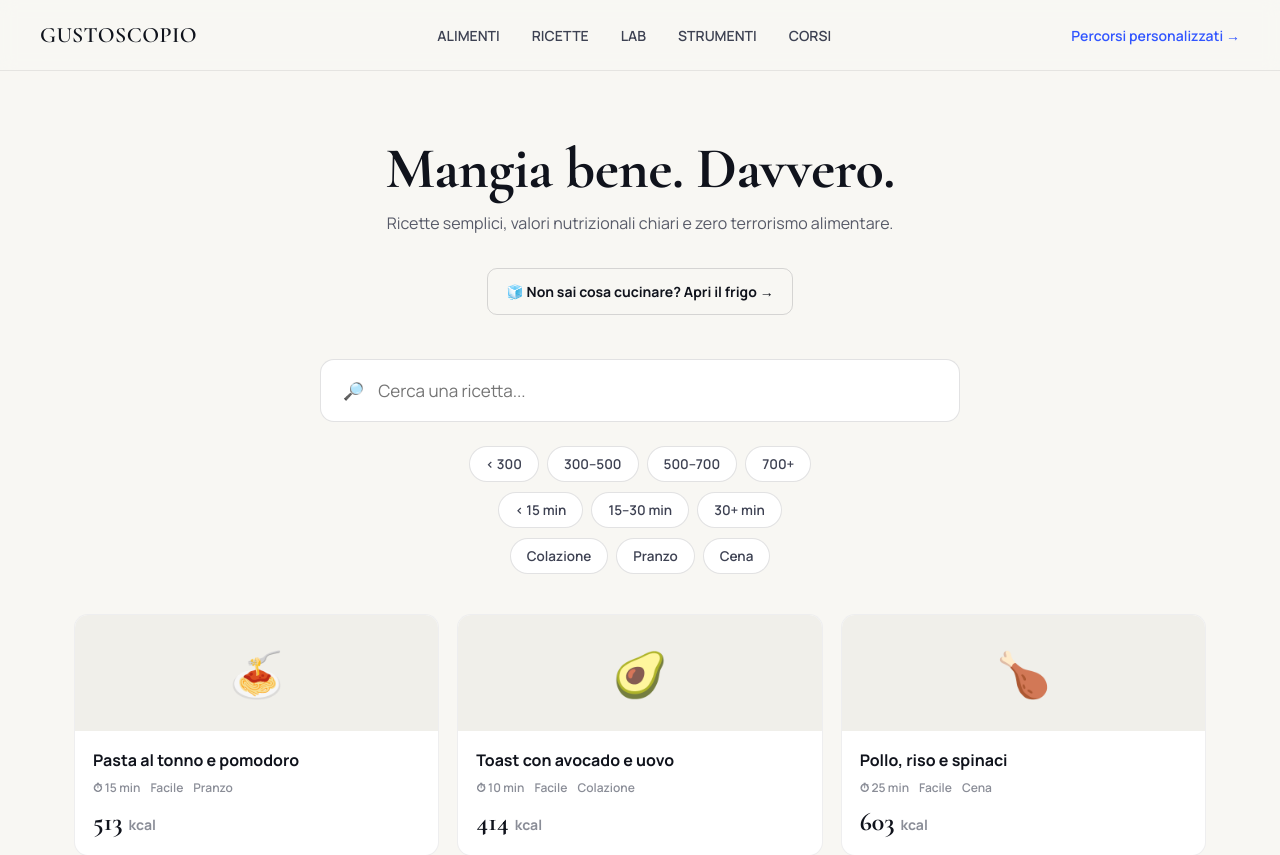
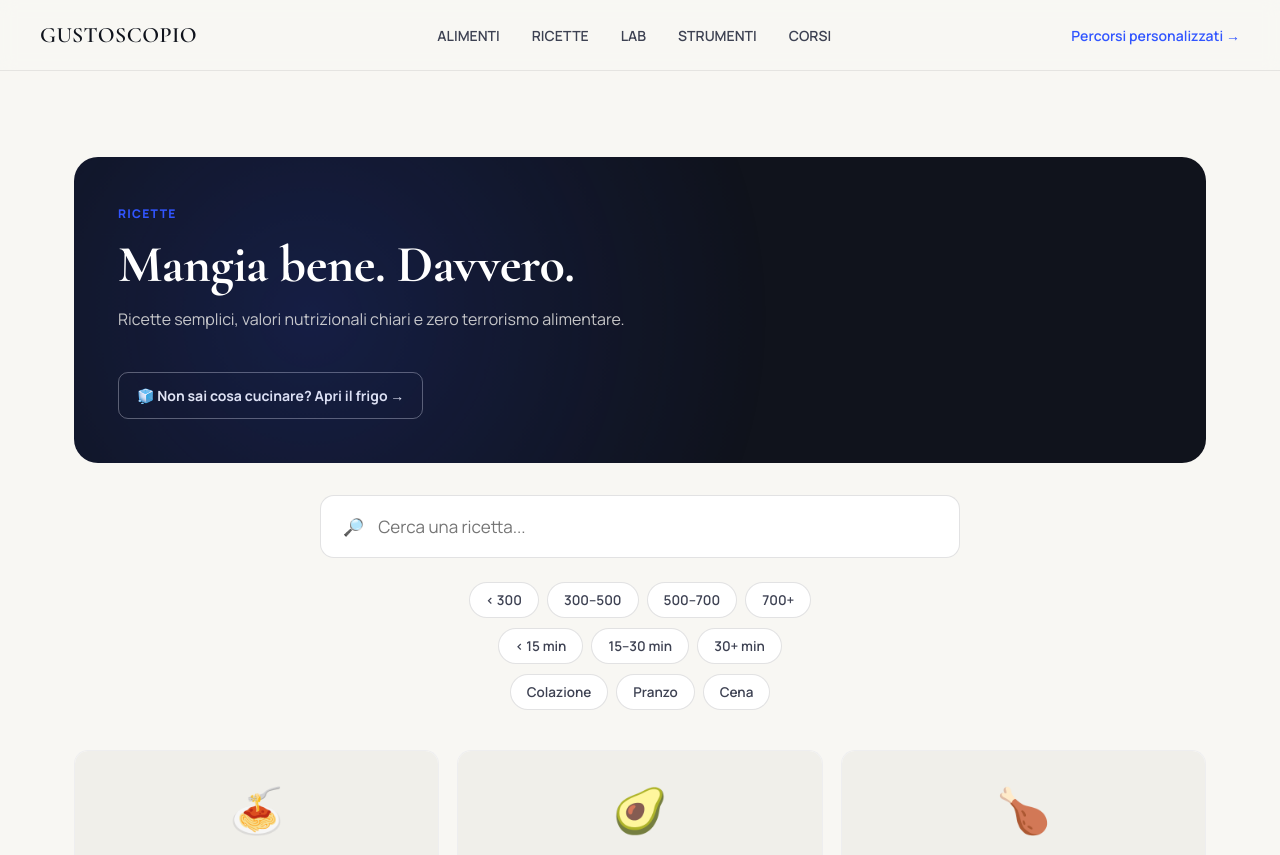
Before and after one commit to davidepalu94/gustoscopio, a React (Vite) app: page /ricette in a window 1280 px wide. Shown: the top 855 px of the page. Built offline with nearby package versions, Linux system fonts and the light colour scheme.

Commit message:
Add files via upload

```diff
--- a/src/pages/RecipesPage.jsx
+++ b/src/pages/RecipesPage.jsx
@@ -40,10 +40,14 @@ export default function RecipesPage() {
     <div>
       <Nav />
       <div className="section">
-        <div className="section-head">
-          <h2>Mangia bene. Davvero.</h2>
-          <p>Ricette semplici, valori nutrizionali chiari e zero terrorismo alimentare.</p>
-          <Link to="/apri-il-frigo" className="ghost-link-btn" style={{ display: 'inline-flex', marginTop: 18 }}>
+        <div className="corso-hero corsi-hub-hero">
+          <span className="corso-hero-kicker">RICETTE</span>
+          <h1 className="corso-hero-title">Mangia bene. Davvero.</h1>
+          <p className="corso-hero-hook">
+            Ricette semplici, valori nutrizionali chiari e zero terrorismo
+            alimentare.
+          </p>
+          <Link to="/apri-il-frigo" className="ghost-link-btn ghost-link-btn--on-dark" style={{ display: 'inline-flex', marginTop: 18 }}>
             🧊 Non sai cosa cucinare? Apri il frigo →
           </Link>
         </div>
@@ -91,8 +95,8 @@ export default function RecipesPage() {
           </div>
         ) : (
           <div className="recipe-grid">
-            {filtered.map((r) => (
-              <Link to={`/ricette/${r.id}`} key={r.id} className="recipe-card">
+            {filtered.map((r, i) => (
+              <Link to={`/ricette/${r.id}`} key={r.id} className="recipe-card" style={{ '--card-i': i }}>
                 <div className="recipe-card-emoji-banner">{r.emoji}</div>
                 <div className="recipe-card-body">
                   <div className="recipe-card-name">{r.name}</div>
--- a/src/styles.css
+++ b/src/styles.css
@@ -131,6 +131,8 @@ button { font-family: inherit; cursor: pointer; }
   color: #10131C; border: 1px solid rgba(16,19,28,0.15); border-radius: 10px;
 }
 .ghost-link-btn:hover { border-color: #3155FF; color: #3155FF; }
+.ghost-link-btn--on-dark { color: #F8F7F3; border-color: rgba(248,247,243,0.35); }
+.ghost-link-btn--on-dark:hover { border-color: #FFFFFF; color: #FFFFFF; }
 
 /* PLATE BUILDER */
 .plate-section { background: #10131C; color: #FFFFFF; border-radius: 28px; margin: clamp(28px, 6vw, 70px) 16px; padding: clamp(28px, 7vw, 70px) clamp(16px, 4vw, 40px); scroll-margin-top: 90px; }
@@ -324,7 +326,7 @@ footer.foot { text-align: center; padding: 40px 24px; color: #8a8d97; font-size:
 .recipe-grid { display: grid; grid-template-columns: repeat(3, 1fr); gap: 18px; }
 @media (max-width: 900px) { .recipe-grid { grid-template-columns: repeat(2, 1fr); } }
 @media (max-width: 600px) { .recipe-grid { grid-template-columns: 1fr; } }
-.recipe-card { background: #FFFFFF; border: 1px solid rgba(16,19,28,0.07); border-radius: 14px; overflow: hidden; transition: transform 180ms ease, box-shadow 180ms ease; display: block; }
+.recipe-card { background: #FFFFFF; border: 1px solid rgba(16,19,28,0.07); border-radius: 14px; overflow: hidden; transition: transform 180ms ease, box-shadow 180ms ease; display: block; animation: corso-fade-up 480ms ease both; animation-delay: calc(min(var(--card-i, 0), 14) * 50ms); }
 .recipe-card:hover { transform: translateY(-4px); box-shadow: 0 14px 28px rgba(16,19,28,0.1); }
 .recipe-card-emoji-banner { background: #F0EFEA; font-size: 44px; text-align: center; padding: 28px 0; }
 .recipe-card-body { padding: 18px; }
```
Also changed, not shown: 1 other file (tests, documents, lock files or other folders).
